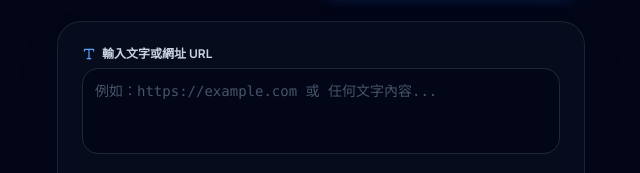
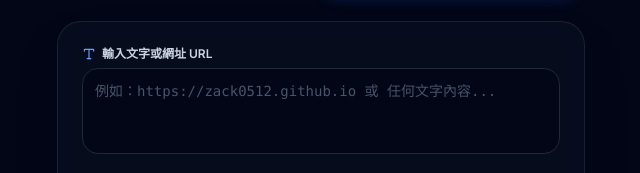
Before and after one commit to zack0512/QR, a plain HTML site: page index.html in a window 1280 px wide. Both pictures are taken after a click on the button "生成 QR Code". Shown: the part 241-414 px from the top of the page, 319-959 px from the left. Drawn offline with nearby package versions, Linux system fonts and the light colour scheme; a script that the page names is missing.

Commit message:
Update index.html

```diff
--- a/index.html
+++ b/index.html
@@ -3,7 +3,7 @@
 <head>
     <meta charset="UTF-8">
     <meta name="viewport" content="width=device-width, initial-scale=1.0">
-    <title>QR Code 全能工具</title>
+    <title>沙特QR Code 掃描與生成工具</title>
     <!-- Tailwind CSS -->
     <script src="https://cdn.tailwindcss.com"></script>
     <!-- Lucide Icons -->
@@ -221,7 +221,7 @@
                             <i data-lucide="type" class="w-3.5 h-3.5 text-blue-400"></i>
                             輸入文字或網址 URL
                         </label>
-                        <textarea id="gen-input" rows="3" placeholder="例如：https://example.com 或 任何文字內容..." class="w-full bg-slate-950/80 border border-slate-800 rounded-2xl p-3 text-sm text-slate-100 placeholder-slate-600 focus:outline-none focus:ring-2 focus:ring-blue-500 focus:border-transparent transition-all resize-none font-mono" oninput="debounceGenerate()"></textarea>
+                        <textarea id="gen-input" rows="3" placeholder="例如：https://zack0512.github.io 或 任何文字內容..." class="w-full bg-slate-950/80 border border-slate-800 rounded-2xl p-3 text-sm text-slate-100 placeholder-slate-600 focus:outline-none focus:ring-2 focus:ring-blue-500 focus:border-transparent transition-all resize-none font-mono" oninput="debounceGenerate()"></textarea>
                     </div>
 
                     <!-- Customization Options Accordion/Grid -->
```
